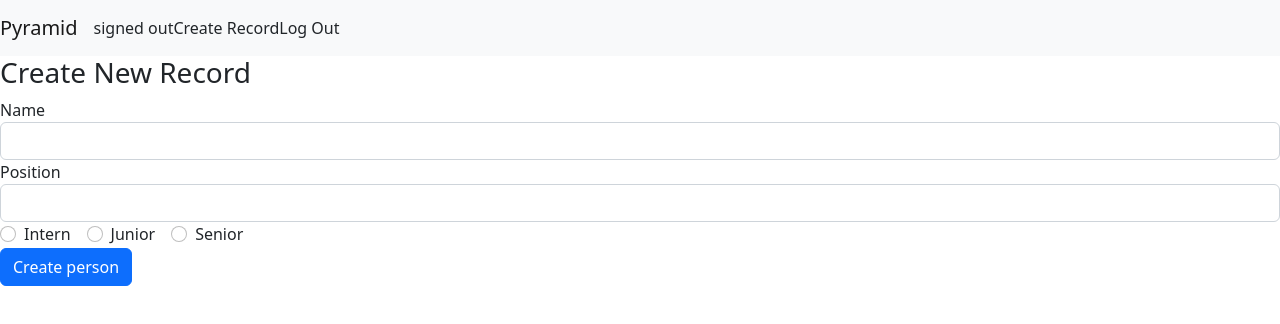
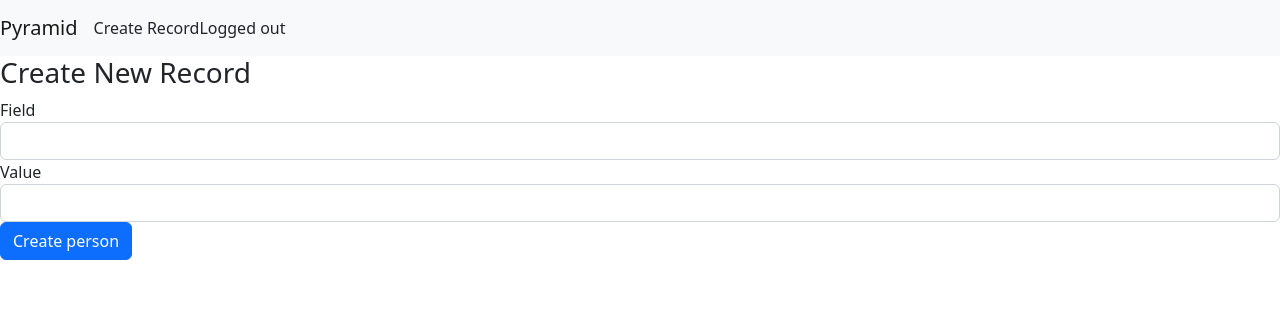
Before and after one commit to BigDaddyAlex/Pyramid-Client, a React (Create React App) app: page /create in a window 1280 px wide. Shown: the top 324 px of the page. Built offline with nearby package versions, Linux system fonts and the light colour scheme.

Commit message:
organized list

```diff
--- a/src/App.js
+++ b/src/App.js
@@ -1,4 +1,4 @@
-import React, { useCallback, useEffect, useState } from "react";
+import React, { useCallback, useEffect, useState, useContext } from "react";
 import { Route, Routes } from "react-router-dom";
 import Navbar from "./components/navbar";
 import axios from 'axios';
@@ -9,23 +9,20 @@ import Edit from "./components/edit";
 import Create from "./components/create";
 import PrivateRoute from "./components/PrivateRoute";
 
-
 let logoutTimer;
 
+const App = () => {
 
+  const userData = JSON.parse(localStorage.getItem("userData"));
 
-const App = (props) => {
-
-  const [token, setToken] = useState(false);
+  const [token, setToken] = useState(userData);
   const [tokenExpirationDate, setTokenExpirationDate] = useState();
-  const [userId, setUserId] = useState(false);
+  const [email, setEmail] = useState(userData ? userData["email"] : null);
   const [isLoading, setIsloading] = useState(true)
 
-
-
-  const login = useCallback((uid, token, expirationDate) => {
+  const login = useCallback((email, token, expirationDate) => {
     setToken(token);
-    setUserId(uid);
+    setEmail(email);
     setIsloading(false)
     const tokenExpirationDate = expirationDate || new Date(new Date().getTime() + 1000 * 60 * 60);
     setTokenExpirationDate(tokenExpirationDate);
@@ -33,7 +30,7 @@ const App = (props) => {
     localStorage.setItem(
       'userData',
       JSON.stringify({
-        userId: uid,
+        email: email,
         token: token,
         expiration: tokenExpirationDate.toISOString()
       })
@@ -45,7 +42,7 @@ const App = (props) => {
   const logout = useCallback(() => {
     setToken(null);
     setTokenExpirationDate(null);
-    setUserId(null);
+    setEmail(null);
     localStorage.removeItem('userData');
     localStorage.removeItem('profileData');
     let token = null
@@ -70,7 +67,7 @@ const App = (props) => {
       storedData.token &&
       new Date(storedData.expiration) > new Date()
     ) {
-      login(storedData.userId, storedData.token, new Date(storedData.expiration));
+      login(storedData.email, storedData.token, new Date(storedData.expiration));
     }
   }, [login]);
 
@@ -79,7 +76,7 @@ const App = (props) => {
       value={{
         isLoggedIn: !!token,
         token: token,
-        userId: userId,
+        email: email,
         login: login,
         logout: logout
       }}
@@ -89,9 +86,9 @@ const App = (props) => {
         <Routes>
           <Route path="/auth" element={<Auth />} />
           <Route exact path='/' element={<PrivateRoute />}>
-            <Route path="/recordlist" element={<RecordList />} />
           </Route>
           <Route path="/edit/:id" element={<Edit />} />
+          <Route path="/home" element={<RecordList />} />
           <Route path="/create" element={<Create />} />
         </Routes>
       </div>
--- a/src/components/Auth.js
+++ b/src/components/Auth.js
@@ -90,7 +90,7 @@ export class Auth extends Component {
                     this.setState(pre => ({
                         isloading: false
                     }))
-                    auth.login(response.data.userId, response.data.token);
+                    auth.login(response.data.email, response.data.token);
 
                     this.props.navigate('/')
 
--- a/src/components/AuthContext.js
+++ b/src/components/AuthContext.js
@@ -2,7 +2,7 @@ import { createContext } from 'react';
 
 const AuthContext = createContext({
   isLoggedIn: false,
-  userId: null,
+  email: null,
   token: null,
   login: () => {},
   logout: () => {}
--- a/src/components/PrivateRoute.js
+++ b/src/components/PrivateRoute.js
@@ -5,11 +5,8 @@ import AuthContext from "./AuthContext";
 
 const PrivateRoute = () => {
     const cxt = useContext(AuthContext)
-    const auth = cxt.isLoggedIn; // determine if authorized, from context or however you're doing it
-
-    // If authorized, return an outlet that will render child elements
-    // If not, return element that will navigate to login page
-    return auth ? <Navigate to="/recordlist" /> : <Navigate to="/auth" />;
+    const auth = cxt.isLoggedIn;
+    return auth ? <Navigate to="/home" /> : <Navigate to="/auth" />;
 }
 
 export default PrivateRoute
--- a/src/components/create.js
+++ b/src/components/create.js
@@ -3,15 +3,17 @@ import { useNavigate } from "react-router";
 
 export default function Create() {
  const [form, setForm] = useState({
-   name: "",
-   position: "",
-   level: "",
+   field: "",
+   value: "",
  });
  const navigate = useNavigate();
 
  // These methods will update the state properties.
  function updateForm(value) {
    return setForm((prev) => {
+    console.log("------")
+    console.log(prev)
+    console.log({ ...prev, ...value })
      return { ...prev, ...value };
    });
  }
@@ -35,73 +37,36 @@ export default function Create() {
      return;
    });
 
-   setForm({ name: "", position: "", level: "" });
+   setForm({ field: "", value: ""});
    navigate("/");
  }
 
- // This following section will display the form that takes the input from the user.
  return (
    <div>
      <h3>Create New Record</h3>
      <form onSubmit={onSubmit}>
        <div className="form-group">
-         <label htmlFor="name">Name</label>
+         <label htmlFor="field">Field</label>
          <input
            type="text"
            className="form-control"
-           id="name"
-           value={form.name}
-           onChange={(e) => updateForm({ name: e.target.value })}
+           id="field"
+           value={form.field}
+           onChange={(e) => updateForm({ field: e.target.value })}
          />
        </div>
        <div className="form-group">
-         <label htmlFor="position">Position</label>
+         <label htmlFor="value">Value</label>
          <input
            type="text"
            className="form-control"
-           id="position"
-           value={form.position}
-           onChange={(e) => updateForm({ position: e.target.value })}
+           id="value"
+           value={form.value}
+           onChange={(e) => updateForm({ value: e.target.value })}
          />
        </div>
-       <div className="form-group">
-         <div className="form-check form-check-inline">
-           <input
-             className="form-check-input"
-             type="radio"
-             name="positionOptions"
-             id="positionIntern"
-             value="Intern"
-             checked={form.level === "Intern"}
-             onChange={(e) => updateForm({ level: e.target.value })}
-           />
-           <label htmlFor="positionIntern" className="form-check-label">Intern</label>
-         </div>
-         <div className="form-check form-check-inline">
-           <input
-             className="form-check-input"
-             type="radio"
-             name="positionOptions"
-             id="positionJunior"
-             value="Junior"
-             checked={form.level === "Junior"}
-             onChange={(e) => updateForm({ level: e.target.value })}
-           />
-           <label htmlFor="positionJunior" className="form-check-label">Junior</label>
-         </div>
-         <div className="form-check form-check-inline">
-           <input
-             className="form-check-input"
-             type="radio"
-             name="positionOptions"
-             id="positionSenior"
-             value="Senior"
-             checked={form.level === "Senior"}
-             onChange={(e) => updateForm({ level: e.target.value })}
-           />
-           <label htmlFor="positionSenior" className="form-check-label">Senior</label>
-         </div>
-       </div>
+
+
        <div className="form-group">
          <input
            type="submit"
--- a/src/components/navbar.js
+++ b/src/components/navbar.js
@@ -1,24 +1,40 @@
-import React, { Component, useContext } from 'react';
+import React, { useContext } from 'react';
+import { NavLink, useLocation, useNavigate, useParams } from 'react-router-dom';
 
 import "bootstrap/dist/css/bootstrap.css";
-import { NavLink } from "react-router-dom";
 
 import AuthContext from './AuthContext';
 
-class Navbar extends Component {
-  static contextType = AuthContext
+function withRouter(Component) {
+  function ComponentWithRouterProp(props) {
+    let location = useLocation();
+    let navigate = useNavigate();
+    let params = useParams();
 
-  myClickHandler = (event) => {
-    const auth = this.context;
-    auth.logout();
+    return (
+          <Component
+            {...props}
+            location={location}
+            params={params}
+            navigate={navigate}
+          />
+    );
+  }
+  return ComponentWithRouterProp;
+}
+
+const Navbar = (props) => {
+  const cxt = useContext(AuthContext)
+
+  function MyClickHandler(event) {
+
+    cxt.logout()
     event.preventDefault();
 
+    props.navigate('/auth')
   }
 
-  render() {
-    const auth = this.context;
-
-    var hw = auth.isLoggedIn ? "Signed in" : "signed out"
+    var hw = cxt.isLoggedIn ? "Logged in" : "Logged out"
     console.log(hw)
     return (
       <div>
@@ -26,19 +42,19 @@ class Navbar extends Component {
           <NavLink className="navbar-brand" to="/">
             Pyramid
           </NavLink>
-          <div>{hw}</div>
+
 
           <NavLink className="nav-link" to="/create">
             Create Record
           </NavLink>
-          <NavLink onClick={this.myClickHandler} className="nav-link">
-            Log Out
+          <NavLink onClick={MyClickHandler} className="nav-link">
+            {hw}
           </NavLink>
 
         </nav>
       </div>
     );
   }
-}
 
-export default Navbar;
+
+export default withRouter(Navbar);
--- a/src/components/recordList.js
+++ b/src/components/recordList.js
@@ -2,13 +2,14 @@ import React, { useEffect, useState, useContext } from "react";
 import { Link } from "react-router-dom";
 import AuthContext from "./AuthContext";
 
-const Record = (props) => (
+const Record = (props) => {
+
+  return (
   <tr>
-   <td>{props.record.name}</td>
-   <td>{props.record.position}</td>
-   <td>{props.record.level}</td>
+    <td>{props.field}</td>
+    <td>{props.value}</td>
     <td>
-     <Link className="btn btn-link" to={`/edit/${props.record._id}`}>Edit</Link> |
+      <Link className="btn btn-link" to={`/edit/${props.field}`}>Edit</Link> |
       <button className="btn btn-link"
         onClick={() => {
           props.deleteRecord(props.record._id);
@@ -18,34 +19,44 @@ const Record = (props) => (
       </button>
     </td>
   </tr>
-);
+)};
 
 export default function RecordList() {
-  console.log("haha")
   const [records, setRecords] = useState([]);
- const cxt = useContext(AuthContext)
+  const cxt = useContext(AuthContext);
+  let email = cxt.email
 
- // This method fetches the records from the database.
+
   useEffect(() => {
+
     async function getRecords() {
-     const response = await fetch(`http://localhost:1050/record/`);
+      const response = await fetch(`http://localhost:1050/record`, {
+        method: "POST",
+        headers: {
+          "Content-Type": "application/json",
+        },
+        body: JSON.stringify({
+          email: email
+        })
+      });
 
       if (!response.ok) {
         const message = `An error occurred: ${response.statusText}`;
         window.alert(message);
         return;
       }
+      console.log(response)
+      const records = await response.json();
 
-     const records = await response.json();
       setRecords(records);
     }
 
-   getRecords();
+
+    getRecords(cxt.email);
 
     return;
   }, [records.length]);
 
- // This method will delete a record
   async function deleteRecord(id) {
     await fetch(`http://localhost:1050/${id}`, {
       method: "DELETE"
@@ -55,35 +66,31 @@ export default function RecordList() {
     setRecords(newRecords);
   }
 
- // This method will map out the records on the table
- function recordList() {
-   return records.map((record) => {
-     return (
-       <Record
-         record={record}
-         deleteRecord={() => deleteRecord(record._id)}
-         key={record._id}
-       />
-     );
-   });
+  function getRecordList() {
+    return Object
+      .keys(records)
+      .filter((key) => key != "password" && key != "_id")
+      .map(function(key) {
+      return  (<Record
+        field = {key}
+        value = {records[key]}
+      />)
+
+    })
   }
 
- // This following section will display the table with the records of individuals.
-
- if(cxt.isLoggedIn) {
+  if (cxt.isLoggedIn && cxt.email !== 'undefined') {
     return (
       <div>
-      <h3>Record List</h3>
+        <h3>Data</h3>
         <table className="table table-striped" style={{ marginTop: 20 }}>
           <thead>
             <tr>
-            <th>Name</th>
-            <th>Position</th>
-            <th>Level</th>
-            <th>Action</th>
+              <th>Field</th>
+              <th>Value</th>
             </tr>
           </thead>
-        <tbody>{recordList()}</tbody>
+          <tbody>{getRecordList()}</tbody>
         </table>
       </div>
     );
```
Lines whose indentation alone changed are shown as unchanged.
